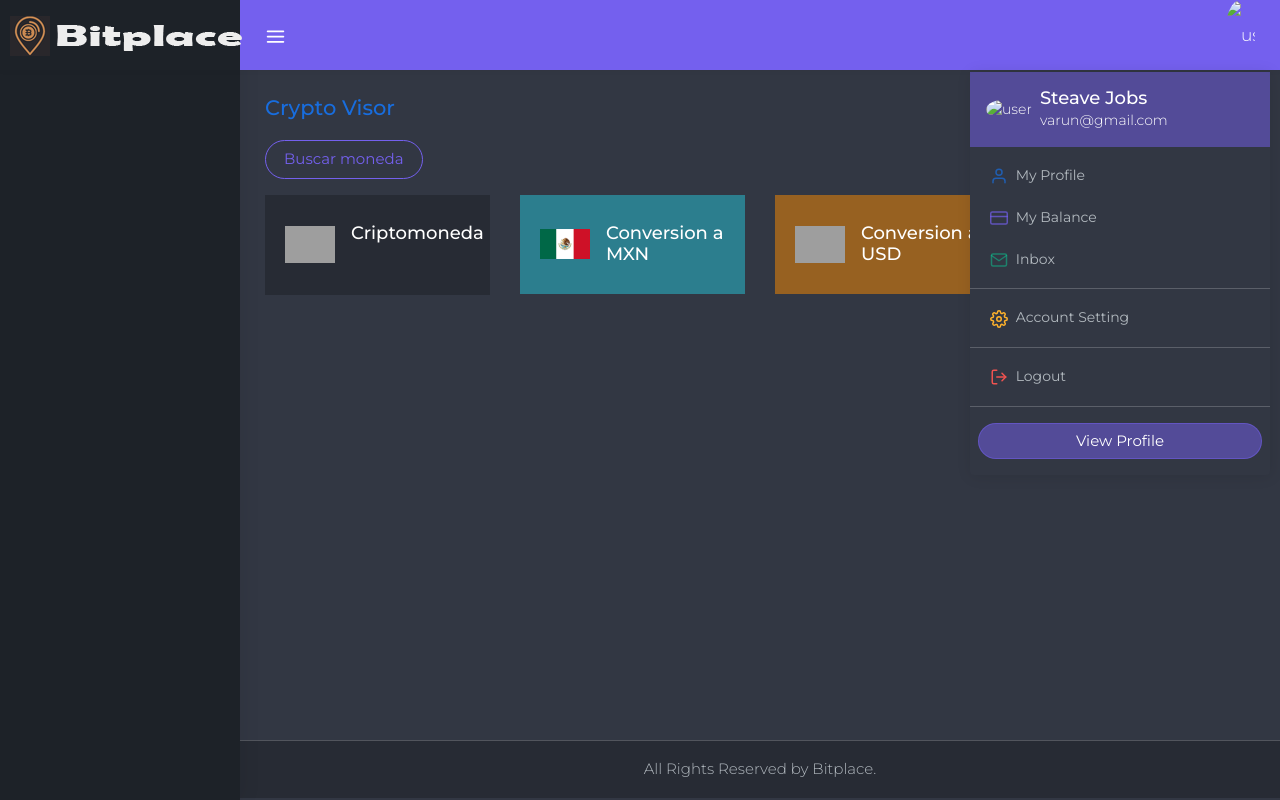
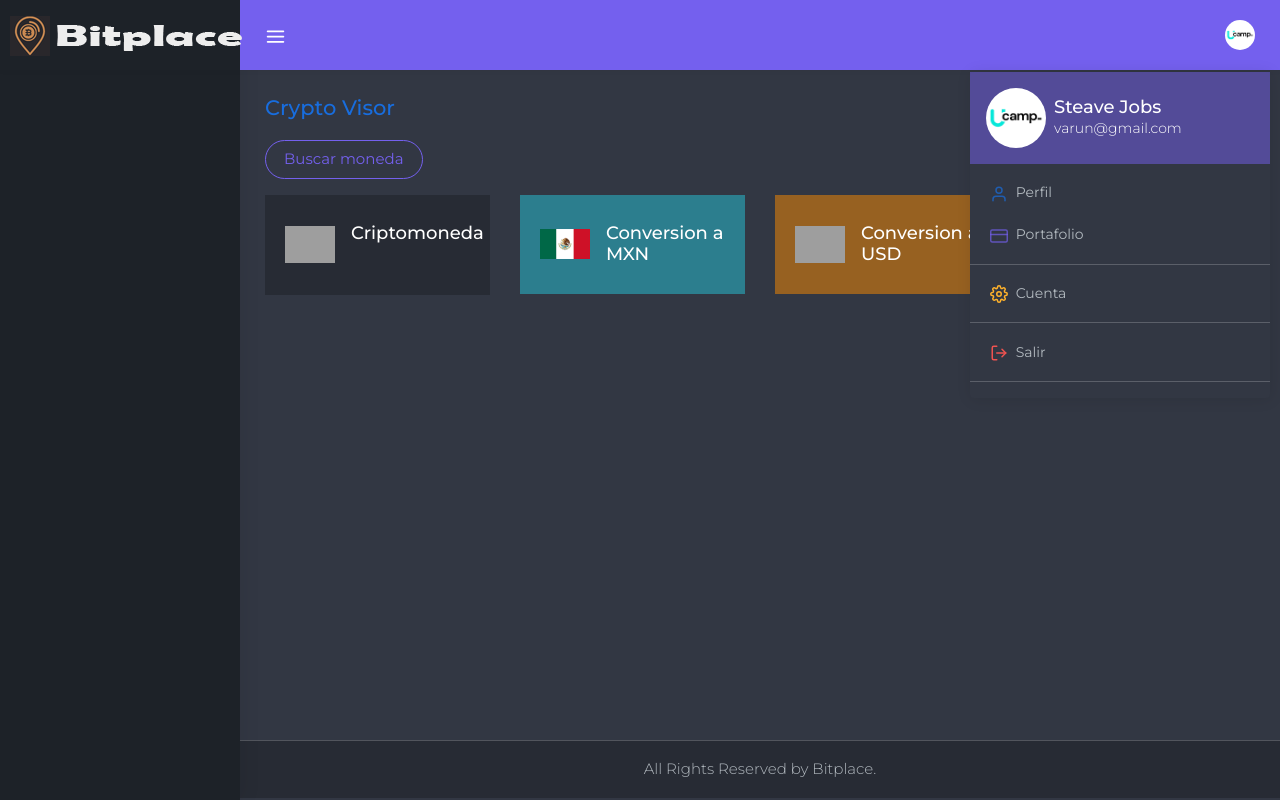
Before and after one commit to kaptha/tareaM2, a plain HTML site: page index.html in a window 1280 px wide. Both pictures are taken after a click on the link 1240 px from the left and 35 px from the top of the page. Drawn offline with Linux system fonts and the light colour scheme; no server answers; grey boxes are pictures that could not be loaded; a web font is replaced by a local one.

Commit message:
se quitan algunos errores

```diff
--- a/index.html
+++ b/index.html
@@ -12,7 +12,7 @@
     <title>Dashboard</title>
     <link rel="canonical" href="https://www.wrappixel.com/templates/adminpro/" />
     <!-- Favicon icon -->
-    <link rel="icon" type="image/png" sizes="16x16" href="./assets/images/favicon.png">
+    <link rel="icon" type="image/png" sizes="16x16" href="">
     <!-- Custom CSS -->
     <link href="./dist/css/style.min.css" rel="stylesheet">
     <!-- HTML5 Shim and Respond.js IE8 support of HTML5 elements and media queries -->
@@ -107,32 +107,28 @@
                         <li class="nav-item dropdown">
                             <a class="nav-link dropdown-toggle waves-effect waves-dark" href="#" data-bs-toggle="dropdown"
                                 aria-haspopup="true" aria-expanded="false">
-                                <img src="../assets/images/users/1.jpg" alt="user" width="30"
+                                <img src="./assets/images/users/ucamp.png" alt="user" width="30"
                                     class="profile-pic rounded-circle" />
                             </a>
                             <div class="dropdown-menu dropdown-menu-end user-dd animated flipInY">
                                 <div class="d-flex no-block align-items-center p-3 bg-primary text-white mb-2">
-                                    <div class=""><img src="../assets/images/users/1.jpg" alt="user" class="rounded-circle" width="60"></div>
+                                    <div class=""><img src="./assets/images/users/ucamp.png" alt="user" class="rounded-circle" width="60"></div>
                                     <div class="ms-2">
                                         <h4 class="mb-0 text-white">Steave Jobs</h4>
                                         <p class=" mb-0">varun@gmail.com</p>
                                     </div>
                                 </div>
-                                <a class="dropdown-item" href="#"><i data-feather="user" class="feather-sm text-info me-1 ms-1"></i> My
-                                    Profile</a>
+                                <a class="dropdown-item" href="#"><i data-feather="user" class="feather-sm text-info me-1 ms-1"></i>
+                                    Perfil</a>
                                 <a class="dropdown-item" href="#"><i data-feather="credit-card" class="feather-sm text-primary me-1 ms-1"></i>
-                                    My Balance</a>
-                                <a class="dropdown-item" href="#"><i data-feather="mail" class="feather-sm text-success me-1 ms-1"></i>
-                                    Inbox</a>
+                                    Portafolio</a>
                                 <div class="dropdown-divider"></div>
                                 <a class="dropdown-item" href="#"><i data-feather="settings" class="feather-sm text-warning me-1 ms-1"></i>
-                                    Account Setting</a>
+                                    Cuenta</a>
                                 <div class="dropdown-divider"></div>
                                 <a class="dropdown-item" href="#"><i data-feather="log-out"
-                                        class="feather-sm text-danger me-1 ms-1"></i> Logout</a>
+                                        class="feather-sm text-danger me-1 ms-1"></i> Salir</a>
                                 <div class="dropdown-divider"></div>
-                                <div class="pl-4 p-2"><a href="#"
-                                        class="btn d-block w-100 btn-primary rounded-pill">View Profile</a></div>
                             </div>
                         </li>
                     </ul>
```
Also changed, not shown: assets/images/users/ucamp.png (added).
